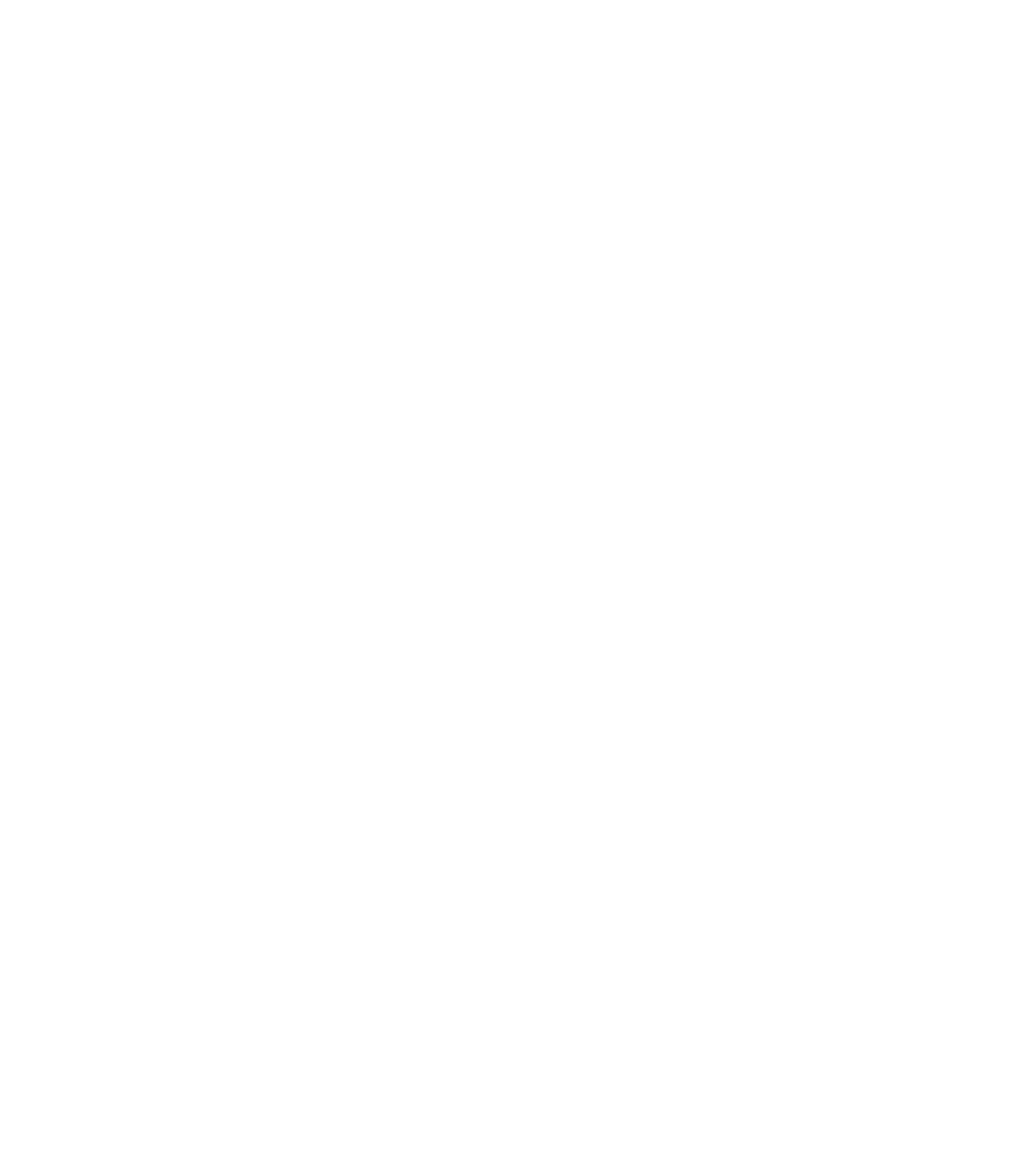
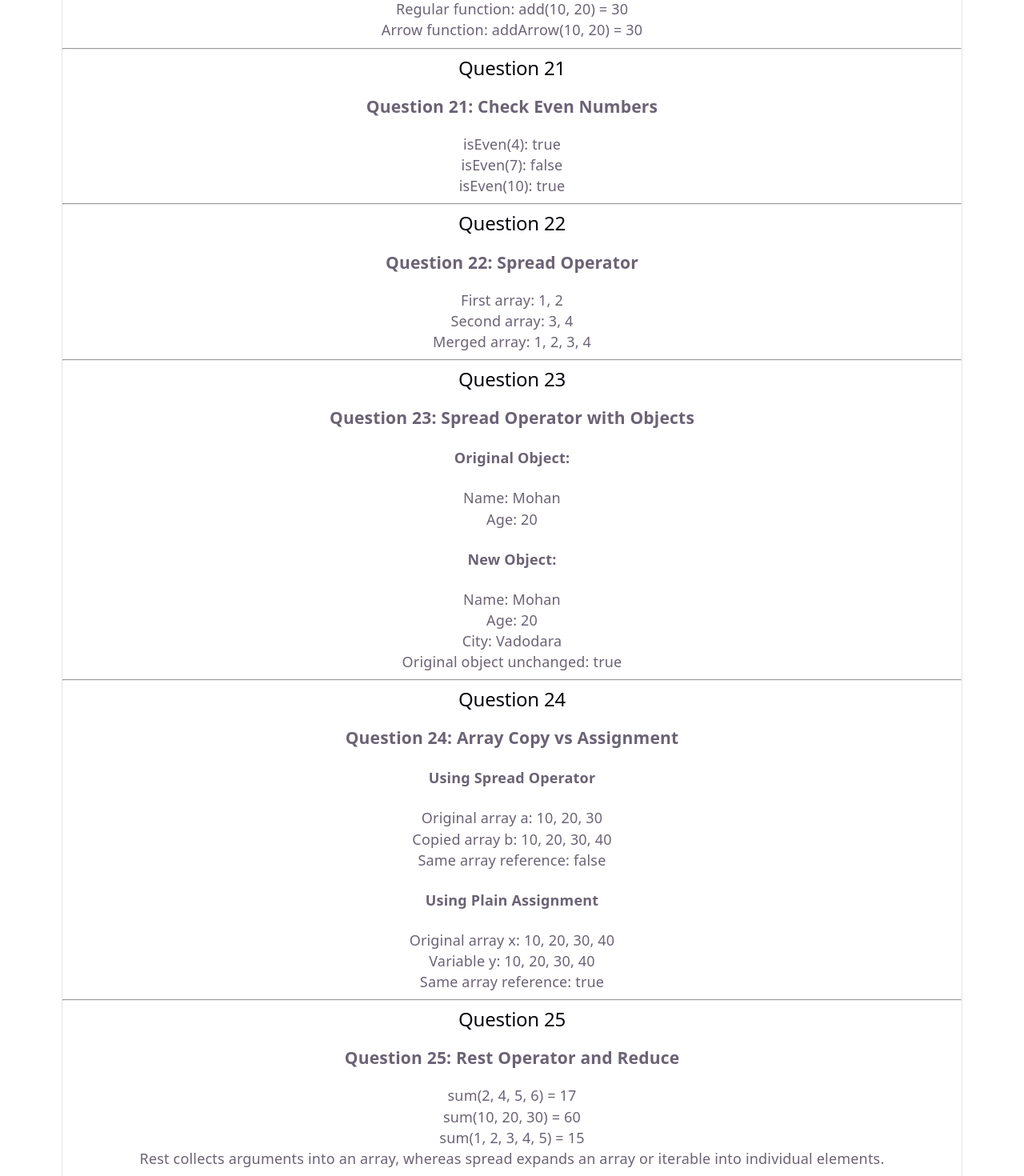
Before and after one commit to Tejasvi68/React-Practical-Assignment, a React (Vite) app: page / in a window 1280 px wide. Shown: the part 4100-5570 px from the top of the page at 80% size. Before the commit the page ends 4061 px from the top, so only its background shows below. Built offline with nearby package versions, Linux system fonts and the light colour scheme.

Commit message:
Complete Section 4: Functions, Spread and Rest

```diff
--- a/src/App.jsx
+++ b/src/App.jsx
@@ -20,8 +20,12 @@ import FilterUsers from "./s3-arrays/Q16-FilterUsers";
 import ReduceTotal from "./s3-arrays/Q17-ReduceTotal";
 import ReduceCart from "./s3-arrays/Q18-ReduceCart";
 import ObjectOperations from "./s3-arrays/Q19-ObjectOperations";
-
-
+import AddFunction from "./s4-functions/Q20-AddFunction";
+import IsEven from "./s4-functions/Q21-IsEven";
+import SpreadArrays from "./s4-functions/Q22-SpreadArrays";
+import SpreadObjects from "./s4-functions/Q23-SpreadObjects";
+import ArrayCopy from "./s4-functions/Q24-ArrayCopy";
+import RestSum from "./s4-functions/Q25-RestSum";
 
 
 
@@ -146,6 +150,42 @@ function App() {
       </section>
       <hr />
 
+      <section>
+        <h2>Question 20</h2>
+        <AddFunction />
+      </section>
+      <hr />
+
+      <section>
+        <h2>Question 21</h2>
+        <IsEven />
+      </section>
+      <hr />
+
+      <section>
+        <h2>Question 22</h2>
+        <SpreadArrays />
+      </section>
+      <hr />
+
+      <section>
+        <h2>Question 23</h2>
+        <SpreadObjects />
+      </section>
+      <hr />
+
+      <section>
+        <h2>Question 24</h2>
+        <ArrayCopy />
+      </section>
+      <hr />
+
+      <section>
+        <h2>Question 25</h2>
+        <RestSum />
+      </section>
+      <hr />
+
 
 
       <Footer />
--- /dev/null
+++ b/src/s4-functions/Q20-AddFunction.jsx
@@ -0,0 +1,30 @@
+
+function AddFunction() {
+  // 1. Regular function
+  function add(a, b) {
+    return a + b;
+  }
+
+  // 2. Arrow function
+  const addArrow = (a, b) => {
+    return a + b;
+  };
+
+  // Call both functions
+  const result1 = add(10, 20);
+  const result2 = addArrow(10, 20);
+
+  console.log("Regular function result:", result1);
+  console.log("Arrow function result:", result2);
+
+  return (
+    <div>
+      <h3>Question 20: Regular Function and Arrow Function</h3>
+
+      <p>Regular function: add(10, 20) = {result1}</p>
+      <p>Arrow function: addArrow(10, 20) = {result2}</p>
+    </div>
+  );
+}
+
+export default AddFunction;
--- /dev/null
+++ b/src/s4-functions/Q21-IsEven.jsx
@@ -0,0 +1,28 @@
+
+function IsEven() {
+  // Function to check whether a number is even
+  function isEven(n) {
+    return n % 2 === 0;
+  }
+
+  // Test with three values
+  const result1 = isEven(4);
+  const result2 = isEven(7);
+  const result3 = isEven(10);
+
+  console.log("Is 4 even?", result1);
+  console.log("Is 7 even?", result2);
+  console.log("Is 10 even?", result3);
+
+  return (
+    <div>
+      <h3>Question 21: Check Even Numbers</h3>
+
+      <p>isEven(4): {String(result1)}</p>
+      <p>isEven(7): {String(result2)}</p>
+      <p>isEven(10): {String(result3)}</p>
+    </div>
+  );
+}
+
+export default IsEven;
--- /dev/null
+++ b/src/s4-functions/Q22-SpreadArrays.jsx
@@ -0,0 +1,24 @@
+
+function SpreadArrays() {
+  const arr1 = [1, 2];
+  const arr2 = [3, 4];
+
+  // Merge both arrays using the spread operator
+  const mergedArray = [...arr1, ...arr2];
+
+  console.log("First array:", arr1);
+  console.log("Second array:", arr2);
+  console.log("Merged array:", mergedArray);
+
+  return (
+    <div>
+      <h3>Question 22: Spread Operator</h3>
+
+      <p>First array: {arr1.join(", ")}</p>
+      <p>Second array: {arr2.join(", ")}</p>
+      <p>Merged array: {mergedArray.join(", ")}</p>
+    </div>
+  );
+}
+
+export default SpreadArrays;
--- /dev/null
+++ b/src/s4-functions/Q23-SpreadObjects.jsx
@@ -0,0 +1,38 @@
+
+function SpreadObjects() {
+  const obj = {
+    name: "Mohan",
+    age: 20
+  };
+
+  // Copy obj and add a new property
+  const newObj = {
+    ...obj,
+    city: "Vadodara"
+  };
+
+  console.log("Original object:", obj);
+  console.log("New object:", newObj);
+
+  // Confirm the original object is unchanged
+  console.log("Is original object unchanged?", !("city" in obj));
+
+  return (
+    <div>
+      <h3>Question 23: Spread Operator with Objects</h3>
+
+      <h4>Original Object:</h4>
+      <p>Name: {obj.name}</p>
+      <p>Age: {obj.age}</p>
+
+      <h4>New Object:</h4>
+      <p>Name: {newObj.name}</p>
+      <p>Age: {newObj.age}</p>
+      <p>City: {newObj.city}</p>
+
+      <p>Original object unchanged: {String(!("city" in obj))}</p>
+    </div>
+  );
+}
+
+export default SpreadObjects;
--- /dev/null
+++ b/src/s4-functions/Q24-ArrayCopy.jsx
@@ -0,0 +1,46 @@
+
+function ArrayCopy() {
+  // Part 1: Copy using the spread operator
+  const a = [10, 20, 30];
+  const b = [...a];
+
+  b.push(40);
+
+  console.log("Spread - Original array a:", a);
+  console.log("Spread - Copied array b:", b);
+  console.log("Are a and b the same array?", a === b);
+
+  // Part 2: Copy using plain assignment
+  const x = [10, 20, 30];
+  const y = x;
+
+  y.push(40);
+
+  console.log("Assignment - Original array x:", x);
+  console.log("Assignment - Variable y:", y);
+  console.log("Are x and y the same array?", x === y);
+
+  return (
+    <div>
+      <h3>Question 24: Array Copy vs Assignment</h3>
+
+      <h4>Using Spread Operator</h4>
+      <p>Original array a: {a.join(", ")}</p>
+      <p>Copied array b: {b.join(", ")}</p>
+      <p>Same array reference: {String(a === b)}</p>
+
+      <h4>Using Plain Assignment</h4>
+      <p>Original array x: {x.join(", ")}</p>
+      <p>Variable y: {y.join(", ")}</p>
+      <p>Same array reference: {String(x === y)}</p>
+    </div>
+  );
+}
+
+export default ArrayCopy;
+
+
+//The spread operator (...) creates a new array containing the elements of the original array.
+// Therefore, modifying the copied array does not change the original array.
+// In contrast, plain assignment (let b = a) copies the array reference rather than creating a new array.
+// Both variables refer to the same array, so changes through either variable affect the same data.
--- /dev/null
+++ b/src/s4-functions/Q25-RestSum.jsx
@@ -0,0 +1,36 @@
+
+function RestSum() {
+  // Rest operator collects all arguments into an array
+  function sum(...nums) {
+    return nums.reduce((total, num) => total + num, 0);
+  }
+
+  // Test with three different sets of arguments
+  const result1 = sum(2, 4, 5, 6);
+  const result2 = sum(10, 20, 30);
+  const result3 = sum(1, 2, 3, 4, 5);
+
+  console.log("Sum 1:", result1);
+  console.log("Sum 2:", result2);
+  console.log("Sum 3:", result3);
+
+  return (
+    <div>
+      <h3>Question 25: Rest Operator and Reduce</h3>
+
+      <p>sum(2, 4, 5, 6) = {result1}</p>
+      <p>sum(10, 20, 30) = {result2}</p>
+      <p>sum(1, 2, 3, 4, 5) = {result3}</p>
+
+      <p>
+        Rest collects arguments into an array, whereas spread expands
+        an array or iterable into individual elements.
+      </p>
+    </div>
+  );
+}
+
+export default RestSum;
+
+
+//Rest collects multiple arguments into a single array, whereas spread expands an array or iterable into individual elements.
```
